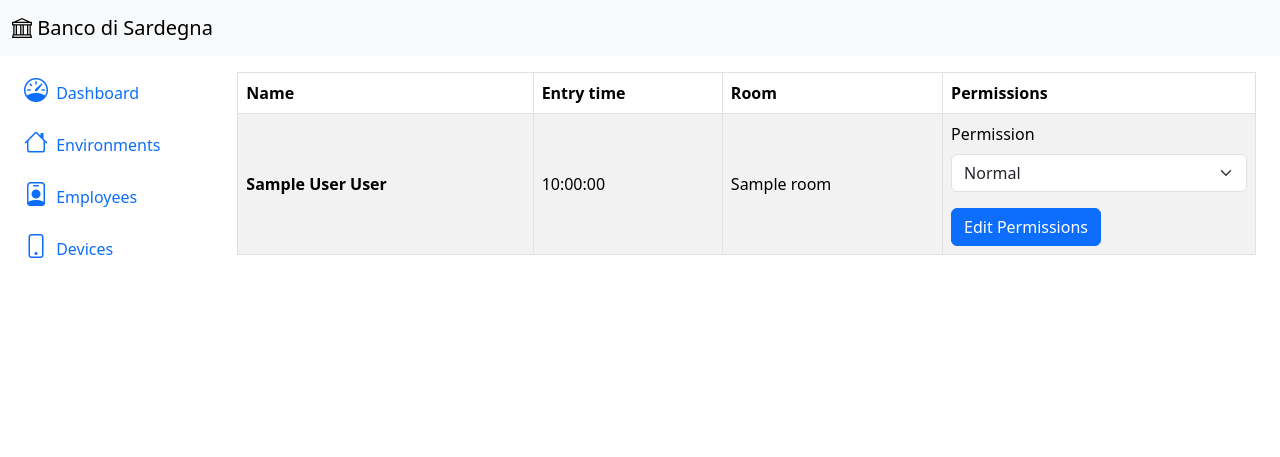
After one commit to matteasu/iot-server, a Flask app: page /employees in a window 1280 px wide. The commit adds this page. Shown: the top 457 px of the page. Run offline with Flask 3, Linux system fonts and the light colour scheme; tables that the repository leaves empty hold one stand-in row (values such as "Sample post"); some libraries are stand-ins or nearby versions.

Commit message:
Fixed device routes, added employee route

```diff
--- a/app.py
+++ b/app.py
@@ -4,7 +4,7 @@ import os
 from flask import Flask, render_template
 from flask_bootstrap import Bootstrap5
 from utils import functions
-import forms.devices
+import forms.forms
 from routes import api
 
 app = Flask(__name__)
@@ -27,15 +27,22 @@ def environments():
 
 @app.route('/devices')
 def devices():
-	form = forms.devices.addDevice()
+	form = forms.forms.addDevice()
 	form.employee.choices = functions.employee_choices(api.session)
 	return render_template('devices.html', devices=functions.getDevices(api.session), new_device=form)
+
+
+@app.route('/employees')
+def employees():
+	return render_template('employees.html', employees=functions.getEmployees(api.session))
 
 
 @app.route('/devices/<int:device_id>')
 def edit_device(device_id):
 	form = functions.getDeviceForm(api.session, device_id)
 	return render_template('edit_device.html', form=form)
+
+
 
 
 @app.route('/logs')
--- a/database/IOT.sql
+++ b/database/IOT.sql
@@ -8,7 +8,7 @@ CREATE TABLE "Users" (
   "name" char(50) NOT NULL,
   "surname" char(50) NOT NULL,
   "kind" user_kind NOT NULL,
-  "device_id" integer,
+  "device_id" integer UNIQUE ,
   "last_location" integer,
   "last_read" timestamp
 );
--- a/forms/devices.py
+++ b/forms/forms.py
@@ -1,6 +1,7 @@
+import wtforms.validators
 from flask_wtf import FlaskForm
 from wtforms import SubmitField
-from wtforms.fields.simple import StringField
+from wtforms.fields.simple import StringField, HiddenField
 from wtforms.fields import SelectField, BooleanField
 from wtforms.validators import DataRequired, Length, InputRequired
 
@@ -9,4 +10,10 @@ class addDevice(FlaskForm):
 	mac_address = StringField("Mac Address", validators=[DataRequired(), Length(max=17)])
 	employee = SelectField("Employee", coerce=int, validators=[InputRequired()])
 	enabled = BooleanField('Enabled')
+	device_id = HiddenField()
 	submit = SubmitField('Save')
+
+
+class permissionForm(FlaskForm):
+	permission = SelectField(label=None, choices=[("normal", "Normal"), ("privileged", "Privileged")])
+	submit = SubmitField('Edit Permissions')
--- a/models/models.py
+++ b/models/models.py
@@ -27,7 +27,7 @@ class User(Base):
 	name: Mapped[str] = mapped_column(String(50), nullable=False)
 	surname: Mapped[str] = mapped_column(String(50), nullable=False)
 	kind: Mapped[Kind]
-	device_id: Mapped[int] = mapped_column(ForeignKey("Devices.id"), nullable=True)
+	device_id: Mapped[int] = mapped_column(ForeignKey("Devices.id"),unique=True, nullable=True)
 	last_location: Mapped[int] = mapped_column(Integer)
 	last_read: Mapped[datetime.datetime] = mapped_column(TIMESTAMP)
 	logs: Mapped[List["Log"]] = relationship(back_populates='u')
--- a/routes/api.py
+++ b/routes/api.py
@@ -1,7 +1,8 @@
-from flask import request, Blueprint, render_template
+from flask import request, Blueprint, render_template,redirect
 from sqlalchemy import create_engine
+import sqlalchemy.exc
 from sqlalchemy.orm import Session
-from models.models import User, Device, Room, Log
+from models.models import User, Device, Room, Log,Kind
 from utils import functions
 
 db_name = 'nenno'
@@ -54,19 +55,58 @@ def get_logs():
 	return render_template("components/log_table.html", logs=render_logs)
 
 
-@bp.route('/getDevices', methods=['GET'])
-def get_devices():
-	devices = session.query(Device).all()
-
-
 @bp.route('/addDevice', methods=['POST'])
 def save_device():
 	if request.form is not None:
 		data = request.form
-	d = Device(mac_address=data['mac_address'], enabled=True if data['enabled'] == "y" else False)
+	enabled = data.get('enabled', default=False)
+	if enabled == "y":
+		enabled = True
+	d = Device(mac_address=data['mac_address'], enabled=enabled)
 	session.add(d)
+	if data["employee"] != "-1":
+		employee = session.query(User).where(User.id == data['employee']).one()
+		employee.device_id = d.id
+		session.add(employee)
+	session.commit()
+	return redirect('/devices')
+
+
+@bp.route('/editDevice', methods=['POST'])
+def edit_device():
+	if request.form is not None:
+		data = request.form
+	try:
+		old_employee = session.query(User).where(User.device_id == data["device_id"]).one()
+	except sqlalchemy.orm.exc.NoResultFound:
+		old_employee = None
+	device = session.query(Device).where(Device.id == data["device_id"]).one()
+	enabled = data.get('enabled', default=False)
+	if enabled == "y":
+		enabled = True
+	device.enabled = enabled
+	device.mac_address = data['mac_address']
+	if old_employee is not None:
+		if data['employee'] != old_employee.id:
+			old_employee.device_id = None
+			session.add(old_employee)
 	employee = session.query(User).where(User.id == data['employee']).one()
-	employee.device_id = d.id
+	employee.device_id = data['device_id']
 	session.add(employee)
+	session.add(device)
 	session.commit()
-	return "ok"
+	return redirect('/devices')
+
+
+@bp.route('/edit_employees/<int:employee_id>',methods=['POST'])
+def edit_permissions(employee_id):
+	if request.form is not None:
+		data = request.form
+		u = session.query(User).where(User.id == employee_id).one()
+		if data['permission'] == "normal":
+			u.kind = Kind.normal
+		elif data['permission'] == "privileged":
+			u.kind = Kind.privileged
+		session.add(u)
+		session.commit()
+		return redirect("/employees")
--- a/templates/devices.html
+++ b/templates/devices.html
@@ -5,7 +5,7 @@
 {% block content %}
     <div class="container">
         <div class="row">
-            <table class="table table-responsive table-striped table-bordered">
+            <table class="table table-responsive align-middle table-striped table-bordered">
                 <thead>
                 <tr>
                     <th scope="col">ID</th>
@@ -43,9 +43,6 @@
                 <div class="modal-body">
                     {{ render_form(new_device,action="/api/addDevice") }}
                 </div>
-                <div class="modal-footer">
-                    <button type="button" class="btn btn-primary">Confirm</button>
-                </div>
             </div>
         </div>
     </div>
--- a/templates/edit_device.html
+++ b/templates/edit_device.html
@@ -2,5 +2,8 @@
 {% from 'bootstrap5/form.html' import render_form %}
 {% block title %}Edit Device{% endblock %}
 {% block content %}
-{{ render_form(form) }}
+    <div class="container">
+        {{ render_form(form,action="/api/editDevice") }}
+    </div>
+
 {% endblock %}
--- /dev/null
+++ b/templates/employees.html
@@ -0,0 +1,40 @@
+{% extends 'base.html' %}
+{% from 'bootstrap5/form.html' import render_form %}
+{% block title %}Employees{% endblock %}
+{% block content %}
+    <div class="container">
+        <table class="table table-responsive align-middle table-striped table-bordered">
+            <thead>
+            <tr>
+                <th scope="col">Name</th>
+                <th scope="col">Entry time</th>
+                <th scope="col">Room</th>
+                <th scope="col">Permissions</th>
+            </tr>
+            </thead>
+            <tbody>
+            {% for e in employees %}
+                <tr>
+                    <th scope="row">{{ e.name }}</th>
+                    <td>
+                        {% if e.time is not none %}
+                            {{e.time.strftime("%H:%M:%S")}}
+                        {% else %}
+                            No Data
+                        {% endif %}
+                    </td>
+                    <td>
+                        {% if e.room is not none %}
+                            {{ e.room}}
+                        {% else %}
+                            No Data
+                        {% endif %}
+                    </td>
+                    <td>{{ render_form(e.kind,action="/api/edit_employees/"+e.employee_id,form_type="inline") }}</td>
+                </tr>
+            {% endfor %}
+
+            </tbody>
+        </table>
+    </div>
+{% endblock %}
--- a/templates/index.html
+++ b/templates/index.html
@@ -14,7 +14,7 @@
             </ul>
         </div>
     </div>
-    <div class="row row-cols-6 justify-content-md-center"><button type="button" class="btn btn-primary">Expand</button></div>
+    <div class="row row-cols-6 justify-content-md-center"><a href="/environments" class="btn btn-primary" tabindex="-1" role="button" aria-disabled="true">Expand</a></div>
     <div class="row"></div>
     </div>
 
--- a/utils/functions.py
+++ b/utils/functions.py
@@ -2,8 +2,8 @@ import datetime
 
 import sqlalchemy.exc
 from werkzeug.datastructures import MultiDict
-import forms.devices
-from models.models import Log, User, Device
+import forms.forms
+from models.models import Log, User, Device, Room, Kind
 
 
 def add_log(session, event, room, user=None):
@@ -18,11 +18,12 @@ def employee_choices(session):
 	choices = []
 	for e in employees:
 		choices.append((e.id, e.name + " " + str(e.surname)))
+	choices.append((-1, "None"))
 	return choices
 
 
 def getDevices(session):
-	devices = session.query(Device).all()
+	devices = session.query(Device).order_by(Device.id).all()
 
 	render_devices = []
 	for d in devices:
@@ -44,10 +45,44 @@ def getDevices(session):
 
 def getDeviceForm(session, device_id):
 	device = session.query(Device).where(Device.id == device_id).one()
-	employee = session.query(User).where(User.device_id == device_id).one()
-	form = forms.devices.addDevice(
-		formdata=MultiDict({"mac_address": device.mac_address, "employee": employee.id, "enabled": device.enabled}))
+	try:
+		employee = session.query(User).where(User.device_id == device_id).one()
+		employee_id = employee.id
+	except sqlalchemy.exc.NoResultFound:
+		employee_id = -1
+
+	formData = {
+		"mac_address": device.mac_address,
+		"employee": employee_id,
+		"device_id": device_id}
+	if device.enabled:
+		formData["enabled"] = "y"
+	form = forms.forms.addDevice(
+		formdata=MultiDict(formData))
 	form.employee.choices = employee_choices(session)
+	if employee_id != -1:
+		form.employee.choices.append((employee.id, employee.name + " " + employee.surname))
+	return form
 
-	form.employee.choices.append((employee.id, employee.name + " " + employee.surname))
-	return form
+
+def getEmployees(session):
+	employees = session.query(User).order_by(User.id).all()
+	render_employees = []
+	for e in employees:
+		current_level = "Normal" if e.kind == Kind.normal else "Privileged"
+		form = forms.forms.permissionForm()
+		form.permission.data = current_level.lower()
+		render_employee = {
+			"employee_id": str(e.id),
+			"name": e.name + " " + e.surname,
+			"kind": form
+		}
+		if e.last_read is not None and e.last_location is not None:
+			render_employee["time"] = e.last_read
+			room = session.query(Room).where(Room.id == e.last_location).first()
+			render_employee["room"] = room.name
+		else:
+			render_employee["time"] = None
+			render_employee["room"] = None
+		render_employees.append(render_employee)
+	return render_employees
```
